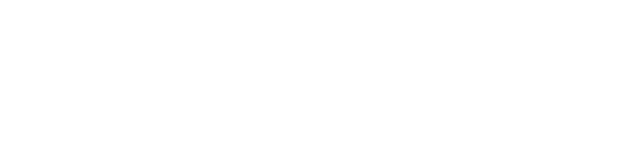
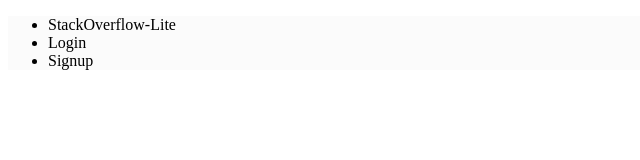
Before and after one commit to hacktivist123/stackoverflow-lite, a website: page ui/index.html in a window 1280 px wide. Shown: the whole page, without its empty margins (0-640 px from the left). Drawn offline with Linux system fonts and the light colour scheme.

Commit message:
added new files and nav bar

```diff
--- a/ui/css/styles.css
+++ b/ui/css/styles.css
@@ -0,0 +1,6 @@
+.nav-bar{
+    background-color: #FBFBFB;
+    border-bottom: 20px;
+    border-top: 20px;
+
+}
--- a/ui/index.html
+++ b/ui/index.html
@@ -5,9 +5,18 @@
 	<meta http-equiv="X-UA-Compatible" content="IE=edge">
 	<title>StackOverflow-Lite</title>
 	<meta name="viewport" content="width=device-width, initial-scale=1">
-	<link rel="stylesheet" type="text/css" media="screen" href="css/styles.css" />
+	<link rel="stylesheet" type="text/css" media="screen" href="/ui/css/styles.css" />
 	<script src="/ui/scripts/index.js"></script>
 </head>
+<header>
+	<nav class="nav-bar">
+		<ul>
+			<li href="/ui/index.html">StackOverflow-Lite</li>
+			<li href="/ui/login.html">Login</li>
+			<li href="/ui/signup.html">Signup</li>
+		</ul>
+	</nav>
+</header>
 <body>
 
 </body>
```
Also changed, not shown: ui/login.html (added), ui/sigin.html (added).
